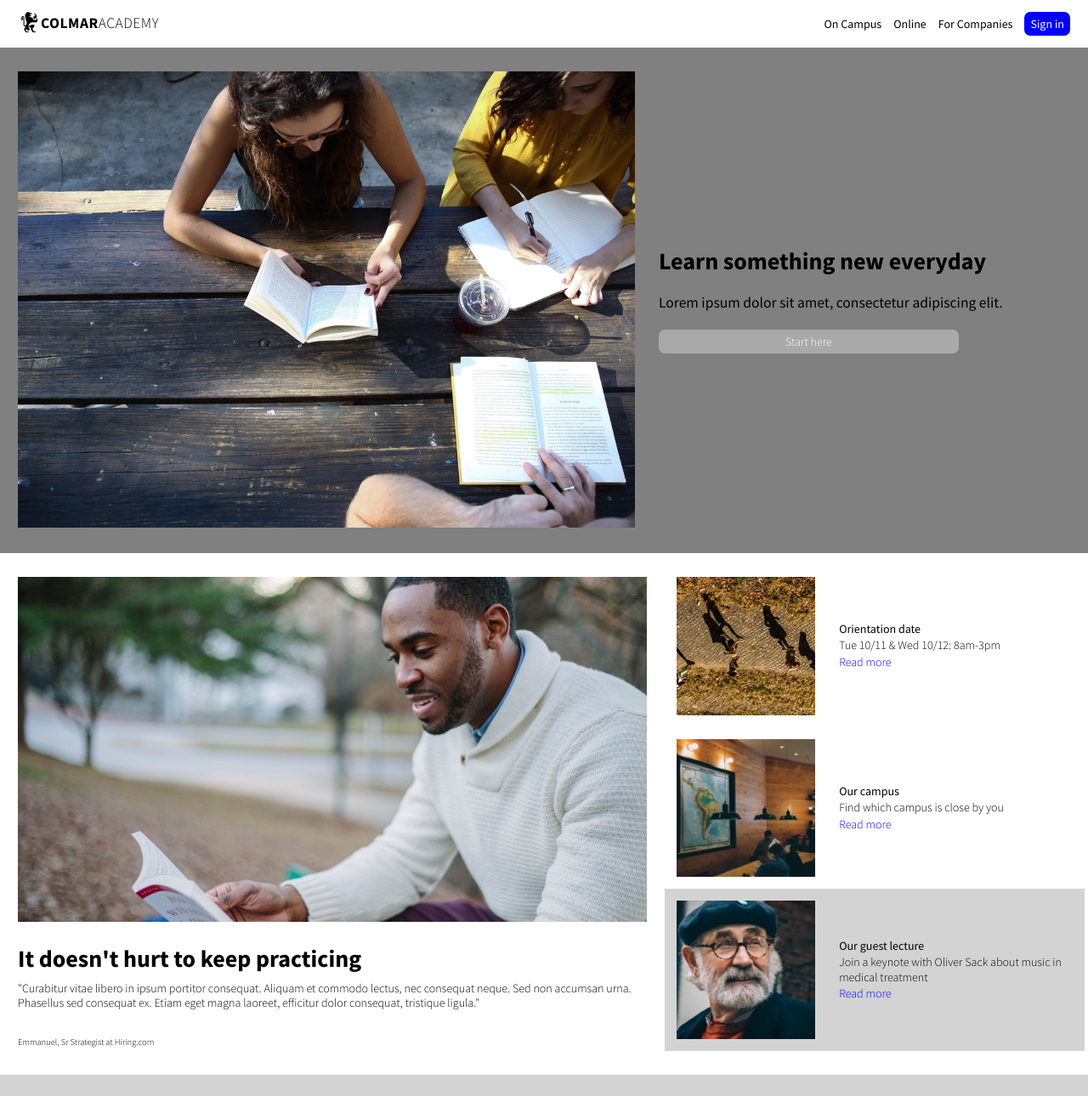
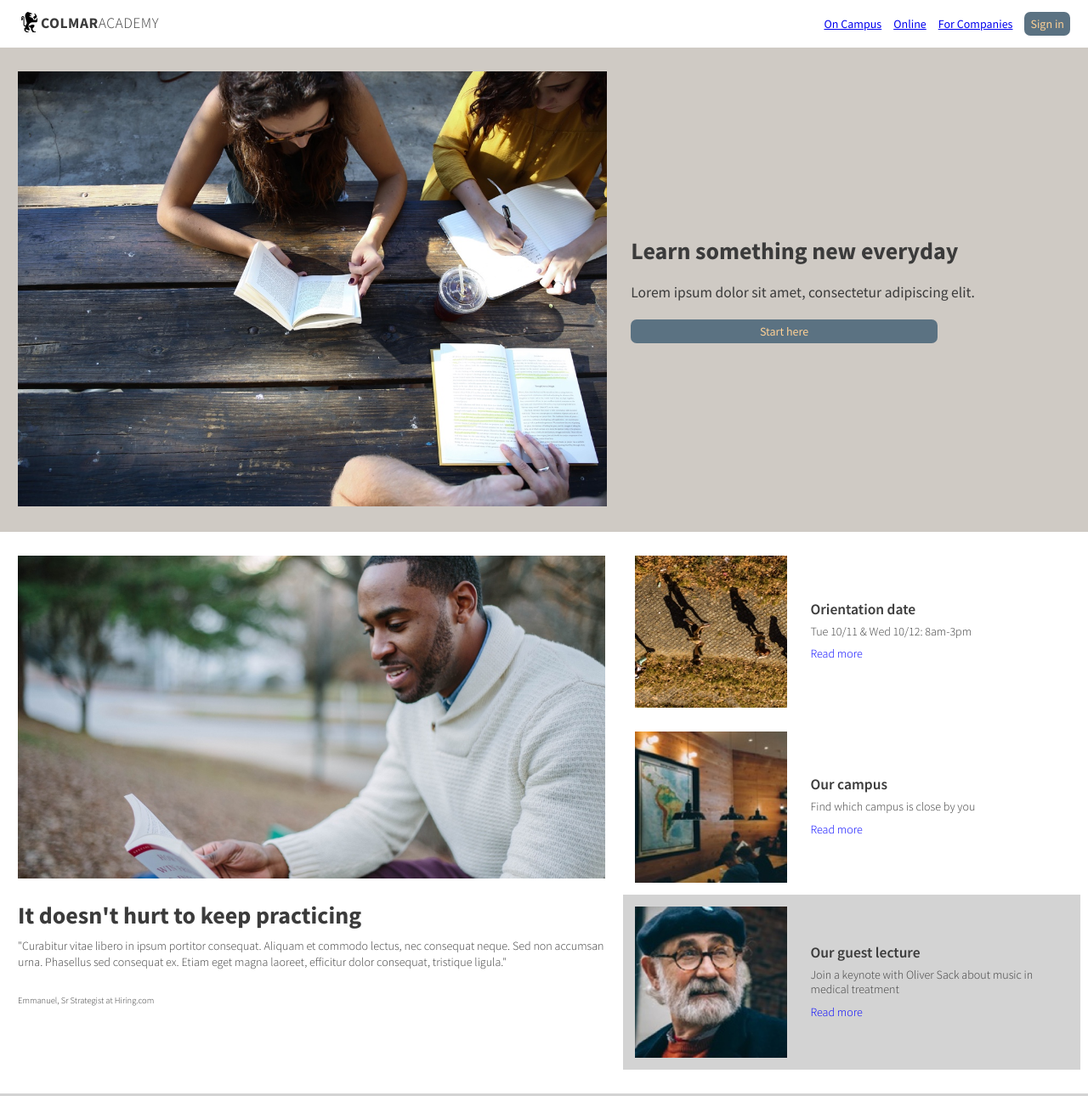
Before and after one commit to ElMarcelito/colmar, a plain HTML site: page index.html in a window 1280 px wide. Shown: the top 1290 px of the page at 85% size. Drawn offline with Linux system fonts and the light colour scheme.

Commit message:
Good final desktop.

```diff
--- a/index.html
+++ b/index.html
@@ -17,11 +17,11 @@
       </div>
       <nav>
         <ul class="desktop">
-          <li>On Campus</li>
-          <li>Online</li>
-          <li>For Companies</li>
+          <li><a href="#">On Campus</a></li>
+          <li><a href="#">Online</a></li>
+          <li><a href="#">For Companies</a></li>
         </ul>
-        <span class="signin button">Sign in</span>
+        <a href="#" class="signin button">Sign in</a>
       </nav>
     </header>
 
@@ -33,7 +33,7 @@
       <div class="cta">
         <span class="headline">Learn something new everyday</span>
         <span class="sub-head">Lorem ipsum dolor sit amet, consectetur adipiscing elit.</span>
-        <span class="start button">Start here</span>
+        <a href="#" class="start button">Start here</a>
       </div>
     </div>
 
--- a/resources/css/style.css
+++ b/resources/css/style.css
@@ -2,6 +2,7 @@ html {
   font-family: 'Source Sans Pro', sans-serif;
   font-size: 14px;
   font-weight: 300;
+  color: #3B3B3B;
 }
 
 header {
@@ -41,6 +42,7 @@ nav {
   justify-content: flex-end;
   padding-right: 1.5rem;
   font-weight: 400;
+  text-decoration: none;
 }
 
 .desktop {
@@ -54,17 +56,23 @@ nav {
 }
 
 .button {
-  color: white;
+  color: #FFD195;
   padding: .5rem;
   border-radius: .5rem;
+  text-decoration: none;
 }
 
 .signin.button {
-  background-color: blue;
+  background-color: #5B7282;
+}
+
+.button:hover {
+  background-color: #FFD195;
+  color: #5B7282;
 }
 
 .hero {
-  background-color: gray;
+  background-color: #CFCAC4;
   display: flex;
   justify-content: flex-start;
   align-items: flex-start;
@@ -72,7 +80,7 @@ nav {
 }
 
 .banner {
-  width: 60%;
+  width: 56%;
   margin-right: 2rem;
 }
 
@@ -106,21 +114,29 @@ nav {
 
 .start.button {
   width: 70%;
-  background-color: darkgrey;
+  background-color: #5B7282;
   display: block;
   text-align: center;
+  font-weight: 400;
 }
 
+.start.button:hover {
+  background-color: #FFD195;
+  color: #5B7282;
+}
+
+
 .container {
-  padding: 2rem 0.3rem 2rem 1.5rem;
+  padding: 2rem 0;
   display: flex;
   align-items: flex-start;
   justify-content: flex-start;
 }
 
 .main-feature {
-  width: 60%;
-  margin-right: 1.5rem;
+  width: 54%;
+  padding: 0 1.5rem;
+/*  margin-right: 1.5rem; */
   font-size: 1rem;
   font-weight: 300;
   line-height: 1.25rem;
@@ -151,7 +167,7 @@ nav {
   display: flex;
   flex-flow: column;
   justify-content: flex-start;
-  width: 40%;
+  width: 42%;
 }
 
 .feature {
@@ -184,8 +200,8 @@ nav {
 }
 
 .information h2 {
-  font-size: 1rem;
-  font-weight: 400;
+  font-size: 1.25rem;
+  font-weight: 600;
   line-height: 1.5rem;
 }
 
@@ -193,6 +209,7 @@ nav {
   font-size: 1rem;
   font-weight: 300;
   line-height: 1.25rem;
+  padding: 0.5rem 0;
 }
 
 .information a {
@@ -221,9 +238,9 @@ nav {
 
 .course {
   margin: 1rem;
-  padding-bottom: 1.5rem;
   flex-basis: 262px;
   background-color: white;
+  padding-bottom: 0.5rem;
 }
 
 .course img {
@@ -233,11 +250,13 @@ nav {
 }
 
 .course h2, p {
-  padding: 0 1rem 1rem 1rem;
+  padding: 0 1rem 0.5rem 1rem;
+  line-height: 1.4;
 }
 
 .course h2 {
-  font-weight: 400;
+  font-size: 1.25rem;
+  font-weight: 600;
 }
 
 .thesis {
@@ -246,8 +265,9 @@ nav {
 }
 
 .main-thesis {
-  width: 60%;
-  margin-right: 1.5rem;
+  width: 54%;
+/*  margin-right: 1.5rem; */
+  padding: 0 1.5rem;
   font-size: 1rem;
   font-weight: 300;
   line-height: 1.25rem;
@@ -302,7 +322,7 @@ nav {
 .thesis-feature img {
   width: 35%;
   height: auto;
-  margin-right: 2rem;
+  margin-right: 1rem;
 }
 
 .thesis-feature h2 {
```
Also changed, not shown: resources/spec/doc structure.txt.
